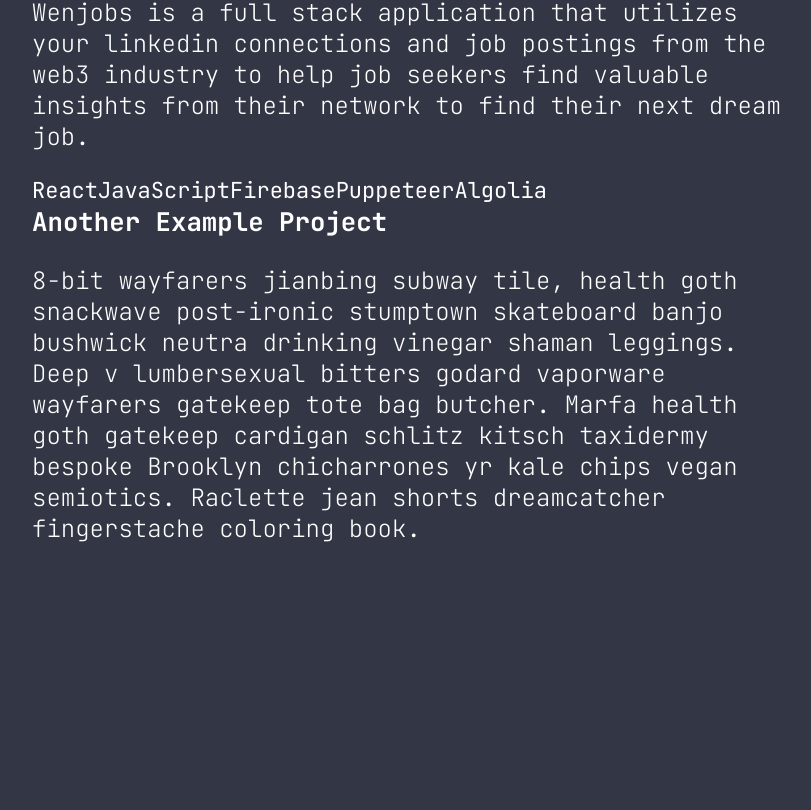
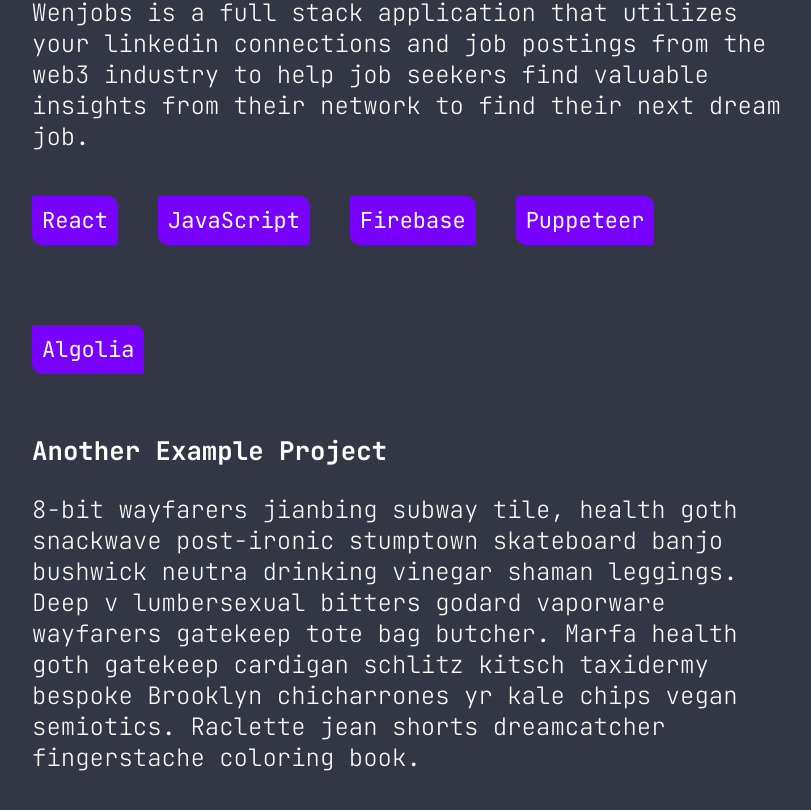
Before and after one commit to Jacks-01/portfolio, a React (Vite) app: page / in a window 1280 px wide. Shown: the part 3191-4001 px from the top of the page, without its empty margins (352-1163 px from the left). Before the commit the page ends 3860 px from the top, so only its background shows below. Built offline with nearby package versions, Linux system fonts and the light colour scheme.

Commit message:
decent rough draft of a tagging system underneath projects

```diff
--- a/src/Components/Projects/Projects.css
+++ b/src/Components/Projects/Projects.css
@@ -46,7 +46,24 @@
     background-image: url('wave-haikei-blue.svg');
 }
 
-.project p:last-child{
+.project p:last-child {
 
     margin-bottom: 125px;
 }
+
+.tagContainer {
+    display: flex;
+    /* width: ; */
+    flex-wrap: wrap;
+    /* gap: 20px; */
+}
+
+.tag {
+    background-color: rgb(119, 0, 255);
+    border-radius: 2px 10px;
+    padding: 10px;
+    margin-top: 20px;
+    margin-left: 0;
+    margin-right: 40px;
+    margin-bottom: 60px;
+}
```
